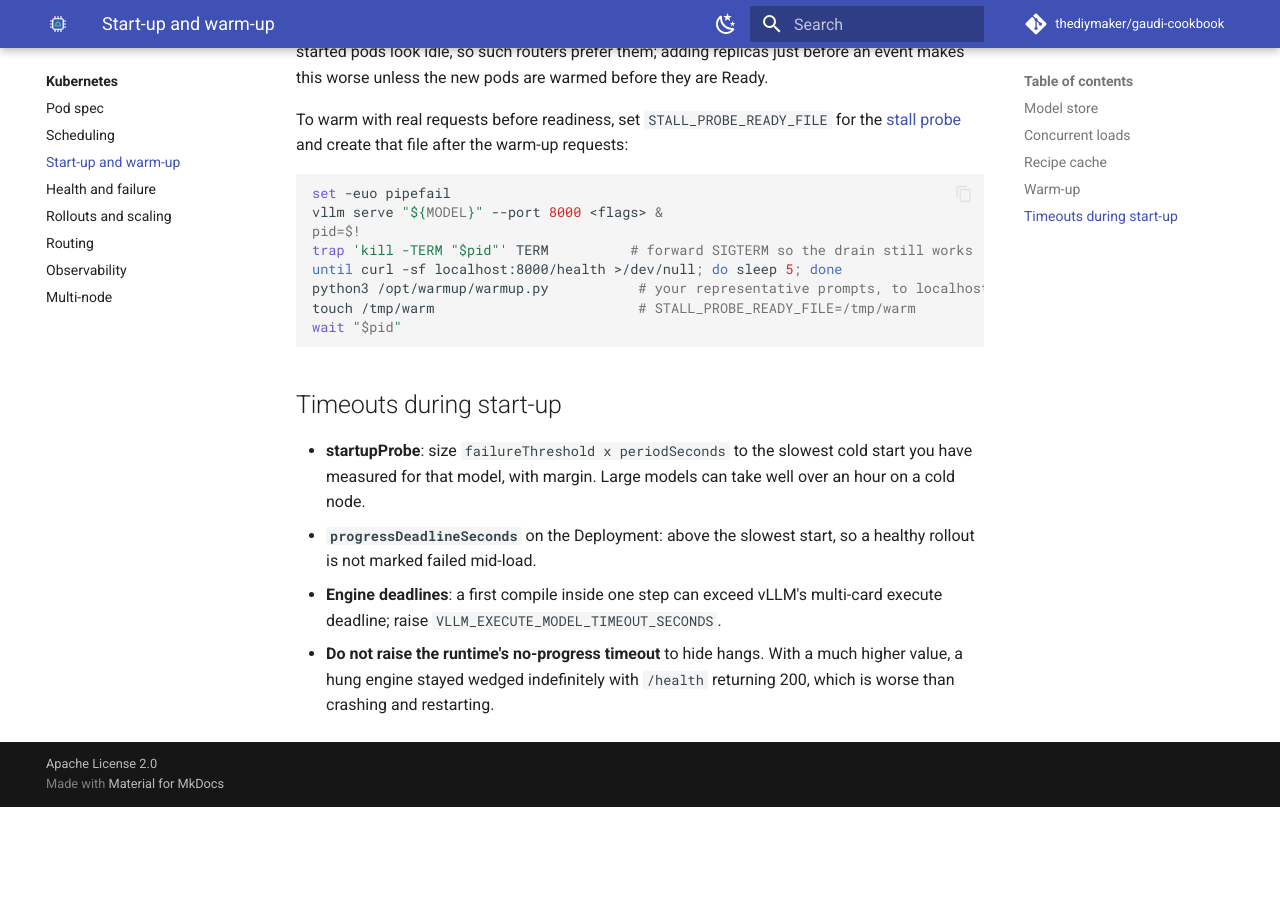
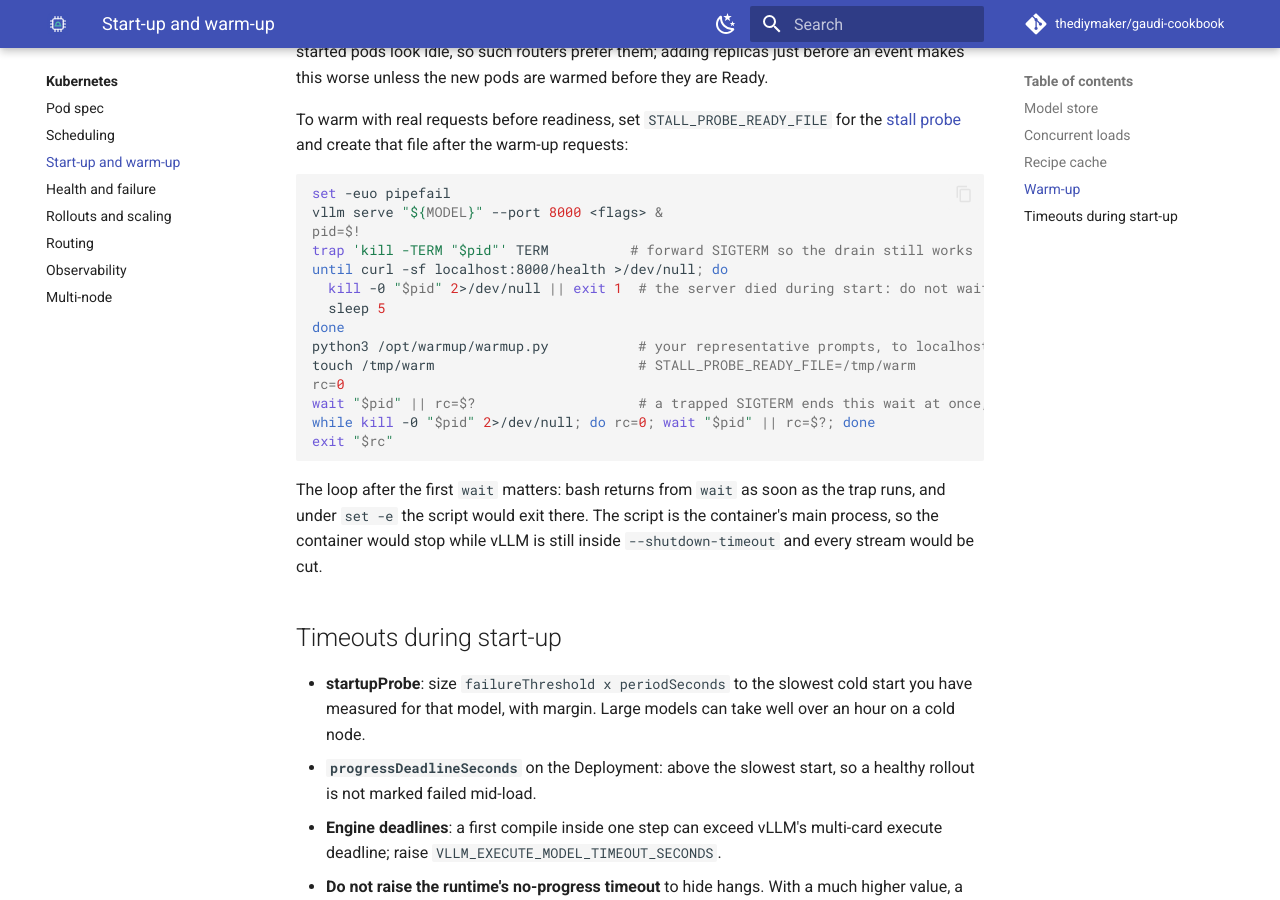
Before and after one commit to thediymaker/gaudi-cookbook, an MkDocs documentation site: the page built from docs/kubernetes/startup-and-warmup.md, in a window 1280 px wide and 900 px high, scrolled down 3421 px. Built offline with MkDocs 1.6.1 and Material for MkDocs 9.7.7, drawn with Linux system fonts in a browser that asks for light colours; comment, search, counter and statistics services are not loaded; before the commit the page ends 4228 px from its top, so only the background shows below that.

Commit message:
Keep the drain in the warm-up wrapper example
The wrapper forwarded SIGTERM to vllm serve and then ended on a single wait
under set -e. bash returns from wait as soon as the trap runs, so the script,
the container's main process, exited at once with 143 while the server was
still inside --shutdown-timeout, cutting every stream. It now waits again
until the server has gone and exits with the server's status. It also stops
when the server dies during start instead of polling /health until the
startup probe expires.

Co-Authored-By: Claude Fable 5.2 <noreply@anthropic.com>

````diff
--- a/docs/kubernetes/startup-and-warmup.md
+++ b/docs/kubernetes/startup-and-warmup.md
@@ -139,11 +139,21 @@ set -euo pipefail
 vllm serve "${MODEL}" --port 8000 <flags> &
 pid=$!
 trap 'kill -TERM "$pid"' TERM          # forward SIGTERM so the drain still works
-until curl -sf localhost:8000/health >/dev/null; do sleep 5; done
+until curl -sf localhost:8000/health >/dev/null; do
+  kill -0 "$pid" 2>/dev/null || exit 1  # the server died during start: do not wait for it
+  sleep 5
+done
 python3 /opt/warmup/warmup.py           # your representative prompts, to localhost
 touch /tmp/warm                         # STALL_PROBE_READY_FILE=/tmp/warm
-wait "$pid"
+rc=0
+wait "$pid" || rc=$?                    # a trapped SIGTERM ends this wait at once, server still draining
+while kill -0 "$pid" 2>/dev/null; do rc=0; wait "$pid" || rc=$?; done
+exit "$rc"
 ```
+
+The loop after the first `wait` matters: bash returns from `wait` as soon as the trap runs, and
+under `set -e` the script would exit there. The script is the container's main process, so the
+container would stop while vLLM is still inside `--shutdown-timeout` and every stream would be cut.
 
 ## Timeouts during start-up
 
````
